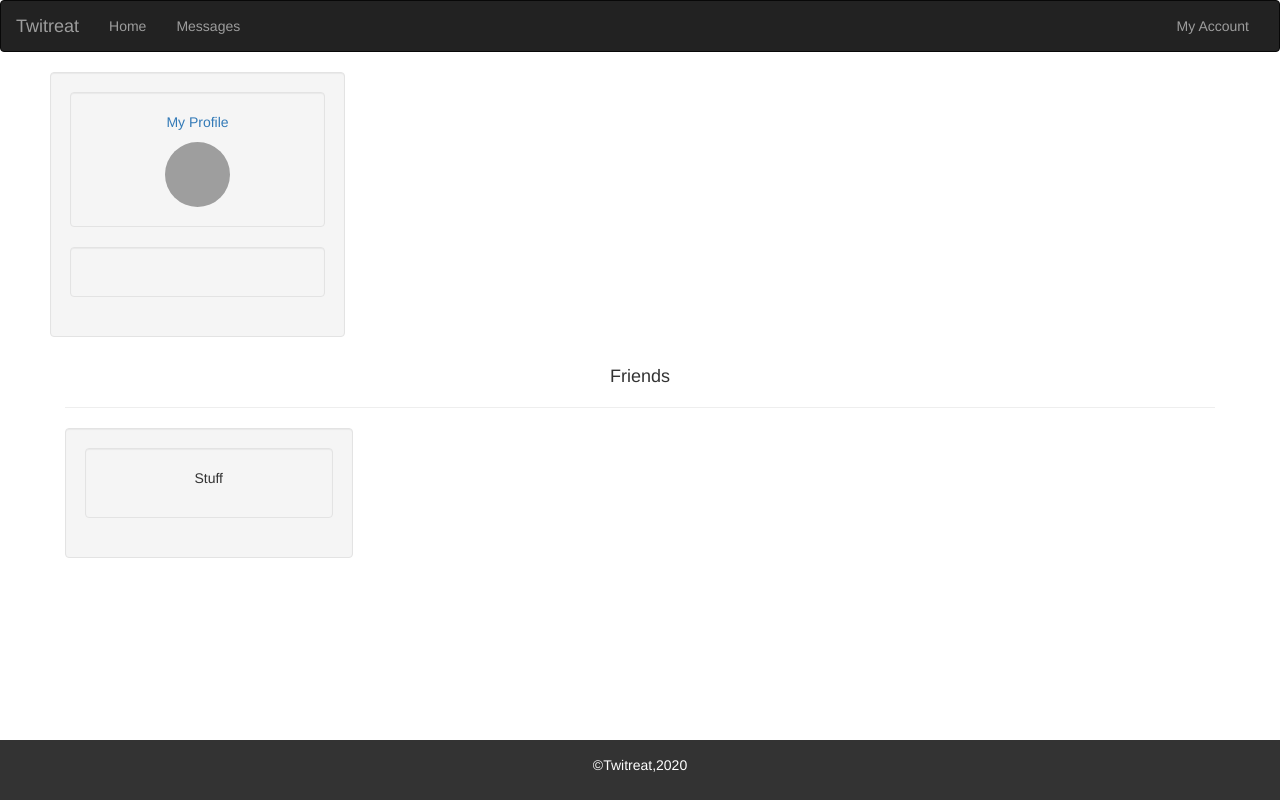
After one commit to Shubhrmcf07/twitreat, a Flask app: template templates/messages.html in a window 1280 px wide. The commit adds this page. Run offline with Flask 2, Linux system fonts and the light colour scheme; the template is opened without the code that fills it, so the values that code supplies are empty; some web fonts are replaced; grey boxes are pictures that could not be loaded.

Commit message:
all merged

```diff
--- a/app.py
+++ b/app.py
@@ -7,6 +7,7 @@ from flask_bcrypt import Bcrypt
 from datetime import date
 from werkzeug.utils import secure_filename
 from flask_socketio import SocketIO
+from flask_socketio import SocketIO,join_room,leave_room
 import random
 import datetime
 
@@ -105,7 +106,6 @@ def getcommunity(comm, id):
 	comm['description'] = comms[0][2]
 	#comm['owner'] = comments[0][3]
 
-
 def getcommunityposts(userdata, id):
 	sql = 'select name,content,time_stamp,p_id,photo from Users,Posts where community = %s and u_id = id and (u_id in (select u2_id from Friends where u1_id =%s) or u_id = %s)' % (
 		id, session["userid"], session["userid"])
@@ -123,6 +123,14 @@ def getcommunityposts(userdata, id):
 		cursor.execute(sql)
 		likes[p[3]] = cursor.fetchall()
 	userdata['likes'] = likes
+
+def getusermessages(messagedata,room):
+    # print("Get users room :"+str(room))
+    sql = "select Content,name,media,timestamp from Messages,Users  where Messages.`From`=Users.id and room_id= %s order by timestamp" % (room)
+    cursor.execute(sql)
+    messages = cursor.fetchall()
+    for message in messages:
+        messagedata.append(message)
 
 
 def auth(page):
@@ -514,20 +522,43 @@ def even(choice, id):
 	return redirect(url_for('events'))
 
 
-@app.route('/messenger')
-def messenger():
-	return render_template('messenger.html')
+@app.route('/messages',methods=['GET','POST'])
+def show_contacts():
+    userdata = {}
+    getuserdata(userdata)
+    getuserfriends(userdata)
+    getusergroups(userdata)
 
+    return render_template("./messages.html",userdata=userdata,user=session['userid'], auth=session)
 
-def messageReceived(methods=['GET', 'POST']):
-	print('Received')
+@app.route('/messenger/<int:id>')
+def messenger(id):
+    rid=id
+    userdata={}
+    messagedata=[]
+    getuserdata(userdata)
+    getusermessages(messagedata,rid)
+    print("Room messages :" + str(messagedata))
+    return render_template('./messenger.html',room=rid,userdata=userdata,messagedata=messagedata)
 
+@socketio.on('send_message')
+def handle_send_message_event(data):
+    app.logger.info("{} has sent message to the room {}: {}".format(data['username'],data['room'],data['message']))
+    sql = "insert into Messages (`From`,`room_id`,`To`,`Content`) values (%s,%s,%s,%s)"
+    cursor.execute(sql,(data['user_id'],data['room'],data['friend_id'],data['message']))
+    mydb.commit()
+    socketio.emit('receive_message', data, room=data['room'])
 
-@socketio.on('my event')
-def handle_my_custom_event(json, methods=['GET', 'POST']):
-	print('Event:' + str(json))
-	socketio.emit('my response', json, callback=messageReceived)
+@socketio.on('join_room')
+def handle_join_room_event(json):
+    app.logger.info('Event:' + str(json))
+    join_room(json['room'])
+    socketio.emit('join_room_announcement',json)
 
+@socketio.on('leave_room')
+def handle_leave_room_event(json):
+    leave_room(json['room'])
+    socketio.emit('leave_room_announcement',json)
 
 @app.route('/updUser', methods=['POST'])
 def updUser():
--- a/templates/events.html
+++ b/templates/events.html
@@ -38,7 +38,7 @@
         <div class="collapse navbar-collapse" id="myNavbar">
           <ul class="nav navbar-nav">
             <li><a href="/">Home</a></li>
-            <li><a href="#">Messages</a></li>
+            <li><a href="/messages">Messages</a></li>
             <li><a href="/events">Events</a></li>
           </ul>
           <!-- <form class="navbar-form navbar-right" role="search">
--- a/templates/friend.html
+++ b/templates/friend.html
@@ -38,7 +38,7 @@
     <div class="collapse navbar-collapse" id="myNavbar">
       <ul class="nav navbar-nav">
         <li><a href="/">Home</a></li>
-        <li><a href="#">Messages</a></li>
+        <li><a href="/messages">Messages</a></li>
 		<li><a href="/events">Events</a></li>
       </ul>
       <!-- <form class="navbar-form navbar-right" role="search">
--- a/templates/group.html
+++ b/templates/group.html
@@ -38,7 +38,7 @@
     <div class="collapse navbar-collapse" id="myNavbar">
       <ul class="nav navbar-nav">
         <li><a href="/">Home</a></li>
-        <li><a href="#">Messages</a></li>
+        <li><a href="/messages">Messages</a></li>
 		<li><a href="/events">Events</a></li>
       </ul>
       <!-- <form class="navbar-form navbar-right" role="search">
--- a/templates/home.html
+++ b/templates/home.html
@@ -38,7 +38,7 @@
     <div class="collapse navbar-collapse" id="myNavbar">
       <ul class="nav navbar-nav">
         <li><a href="/">Home</a></li>
-        <li><a href="#">Messages</a></li>
+        <li><a href="/messages">Messages</a></li>
         <li><a href="/events">Events</a></li>
       </ul>
       <!-- <form class="navbar-form navbar-right" role="search">
--- /dev/null
+++ b/templates/messages.html
@@ -0,0 +1,83 @@
+<!DOCTYPE html>
+<html lang="en">
+
+<head>
+    <title>Twitreat</title>
+    <meta charset="utf-8">
+    <meta name="viewport" content="width=device-width, initial-scale=1">
+    <link rel="stylesheet" href="static/CSS/base.css">
+    <script src="static/JS/jquery.js"></script>
+    <script src="static/JS/bootstrap.js"></script>
+    <style>
+        /* Set black background color, white text and some padding */
+
+        footer {
+            background-color: #333333;
+            color: white;
+            padding: 15px;
+            position: absolute;
+            bottom: 0;
+            width: 100%;
+        }
+    </style>
+</head>
+
+<body>
+
+    <nav class="navbar navbar-inverse">
+        <div class="container-fluid">
+            <div class="navbar-header">
+                <button type="button" class="navbar-toggle" data-toggle="collapse" data-target="#myNavbar">
+        <span class="icon-bar"></span>
+        <span class="icon-bar"></span>
+        <span class="icon-bar"></span>
+      </button>
+                <a class="navbar-brand" href="/myprofile">Twitreat</a>
+            </div>
+            <div class="collapse navbar-collapse" id="myNavbar">
+                <ul class="nav navbar-nav">
+                    <li><a href="/">Home</a></li>
+                    <li><a href="#">Messages</a></li>
+                </ul>
+
+                <ul class="nav navbar-nav navbar-right">
+                    <li><a href="#"><span class="glyphicon glyphicon-user"></span> My Account</a></li>
+                </ul>
+            </div>
+        </div>
+    </nav>
+
+    <div class="container-fluid text-center" style="padding-right: 65px; padding-left: 65px; margin-right: auto; margin-left: auto;">
+        <div class="row">
+            <div class="col-sm-3 well">
+                <div class="well">
+                    <p><a href="/myprofile">My Profile</a></p>
+                    <img src="bird.jpg" class="img-circle" height="65" width="65" alt="Avatar">
+                </div>
+                <div class="well">
+                    <p>{{user.bio}}</p>
+                </div>
+            </div>
+        </div>
+        <!--  -->
+        <div class="friends">
+            <h4>Friends</h4>
+            <hr> {% for f in userdata['friends'] %}
+            <a href="/messenger/{{userdata['userid'] + f[1]}}" style="font-size: 20px;">{{f[0]}}</a>
+            <br>{% endfor %}
+        </div>
+
+        <div class="col-sm-3 well">
+            <div class="well">
+                <p>Stuff</p>
+            </div>
+        </div>
+    </div>
+
+    <footer class="container-fluid text-center">
+        <p>©Twitreat,2020</p>
+    </footer>
+
+</body>
+
+</html>
--- a/templates/profile.html
+++ b/templates/profile.html
@@ -38,7 +38,7 @@
     <div class="collapse navbar-collapse" id="myNavbar">
       <ul class="nav navbar-nav">
         <li><a href="/">Home</a></li>
-        <li><a href="#">Messages</a></li>
+        <li><a href="/messages">Messages</a></li>
 		<li><a href="/events">Events</a></li>
       </ul>
       <!-- <form class="navbar-form navbar-right" role="search">
```
Also changed, not shown: templates/messenger.html (+58 -25 lines).
